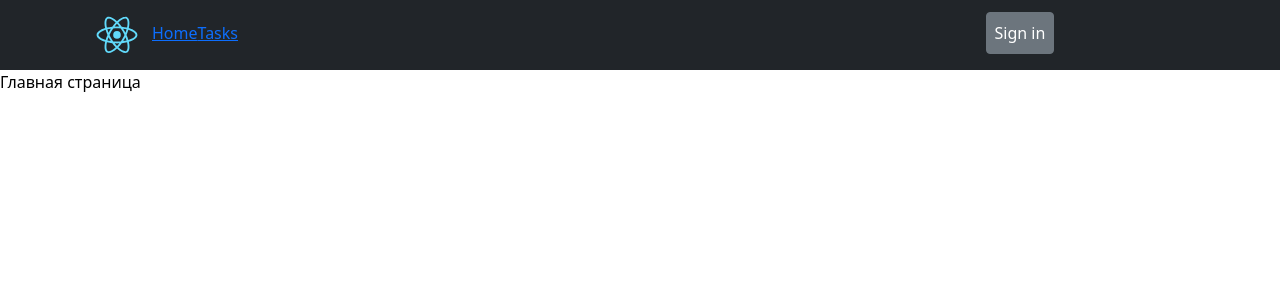
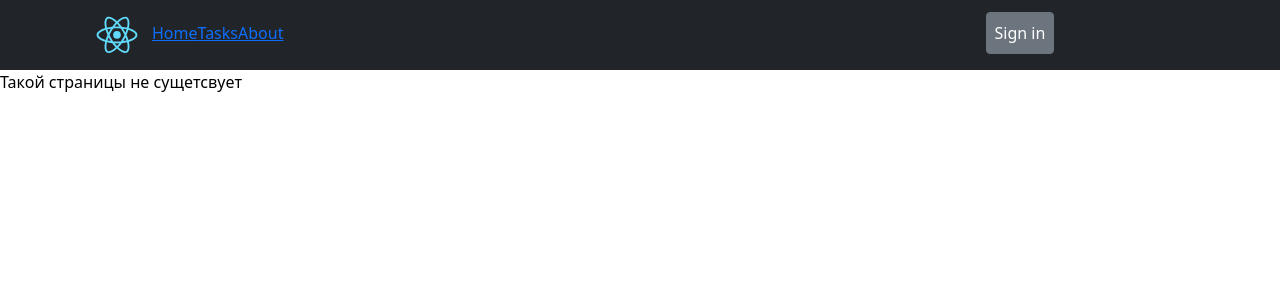
Before and after one commit to endoresur/ToDoList, a React (Create React App) app in the folder frontend/: page /error in a window 1280 px wide. Shown: the top 300 px of the page. Built offline with nearby package versions, Linux system fonts and the light colour scheme.

Commit message:
Singled out routing component

```diff
--- a/frontend/src/App.js
+++ b/frontend/src/App.js
@@ -2,9 +2,10 @@ import './App.css';
 import TodoList from "./components/TodoList";
 import Header from "./UI/Header";
 import Footer from "./UI/Footer";
-import {BrowserRouter, Route} from "react-router-dom";
+import {BrowserRouter, Redirect, Route, Switch} from "react-router-dom";
 import About from "./pages/About";
 import Main from "./pages/Main";
+import AppRouter from "./UI/AppRouter";
 
 function App() {
     return (
@@ -12,16 +13,7 @@ function App() {
 
             <BrowserRouter>
                 <Header/>
-                <Route path={""}>
-                    <Main/>
-                </Route>
-                <Route path={"/about"}>
-                    <About/>
-                </Route>
-                <Route path={"/todos"}>
-                    <TodoList/>
-                </Route>
-
+                <AppRouter/>
             </BrowserRouter>
 
         </div>
--- /dev/null
+++ b/frontend/src/UI/AppRouter.jsx
@@ -0,0 +1,28 @@
+import React from 'react';
+import {Redirect, Route, Switch} from "react-router-dom";
+import Main from "../pages/Main";
+import About from "../pages/About";
+import TodoList from "../components/TodoList";
+import Error from "../pages/Error";
+
+const AppRouter = () => {
+    return (
+        <Switch>
+            <Route path={"/main"}>
+                <Main/>
+            </Route>
+            <Route path={"/about"}>
+                <About/>
+            </Route>
+            <Route path={"/todos"}>
+                <TodoList/>
+            </Route>
+            <Route path={"/error"}>
+                <Error/>
+            </Route>
+            <Redirect to={"/error"}/>
+        </Switch>
+    );
+};
+
+export default AppRouter;
--- a/frontend/src/UI/Header.jsx
+++ b/frontend/src/UI/Header.jsx
@@ -1,8 +1,9 @@
 import logo from './../logo.svg';
 import React from "react";
 import 'bootstrap/dist/css/bootstrap.min.css';
-import {Navbar, Nav, NavbarBrand, Button} from "reactstrap";
+import {Navbar, Nav, Button} from "reactstrap";
 import {Link} from "react-router-dom";
+import {Container, Form, FormControl, NavDropdown} from "react-bootstrap";
 
 class Header extends React.Component {
 
@@ -13,8 +14,9 @@ class Header extends React.Component {
                     <div className={"container w-100 d-flex"}>
                         <div className="w-100 me-auto">
                             <img src={logo} alt="logo" height={70} width={70}/>
-                            <Link to={""}>Home</Link>
+                            <Link to={"/main"}>Home</Link>
                             <Link to={"/todos"}>Tasks</Link>
+                            <Link to={"/about"}>About</Link>
                         </div>
                         <div className={"ms-auto p-1 w-25 flex-shrink-1"}>
                             <Button className={"btn btn-primary p-2 m-2"} tag={Link}>Sign in</Button>
--- /dev/null
+++ b/frontend/src/pages/Error.jsx
@@ -0,0 +1,11 @@
+import React from 'react';
+
+const Error = () => {
+    return (
+        <div>
+           Такой страницы не сущетсвует
+        </div>
+    );
+};
+
+export default Error;
```
